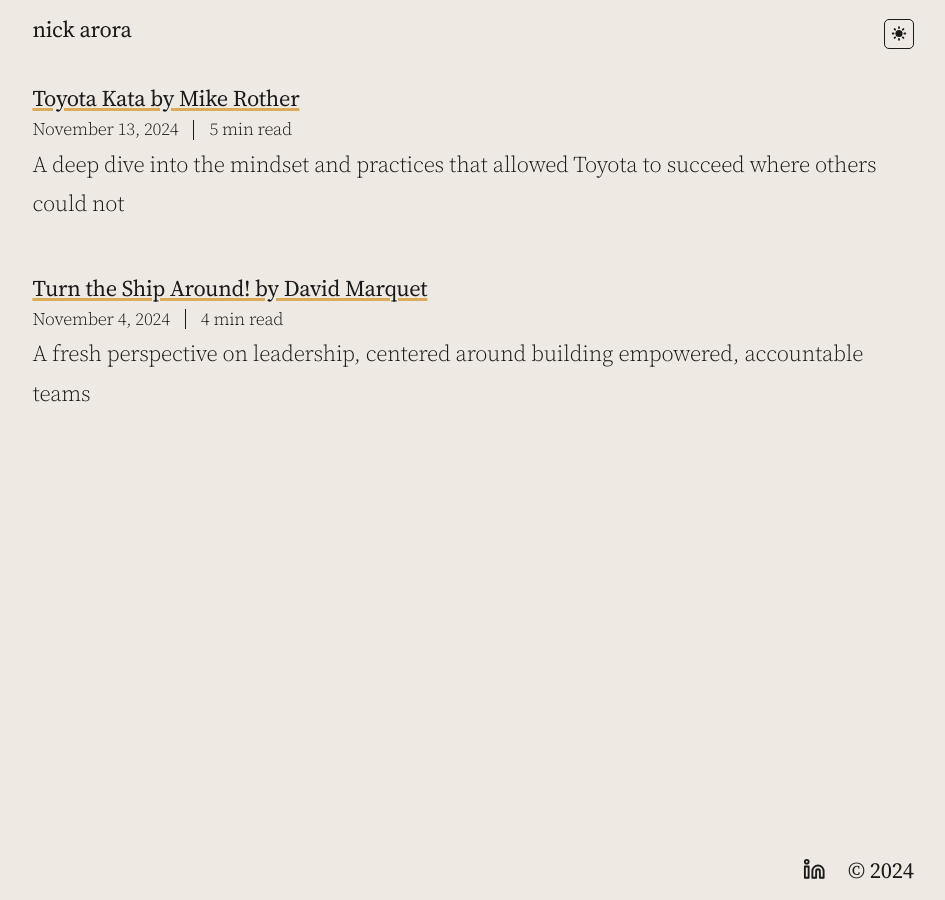
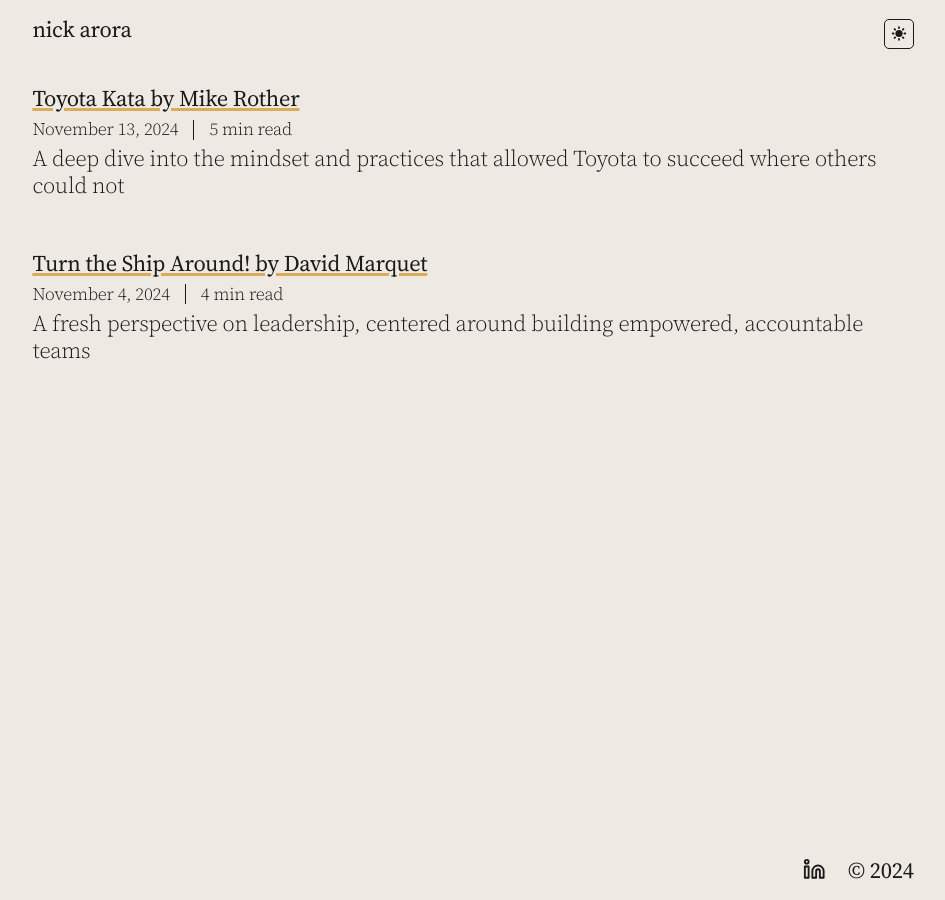
Before and after one commit to nickarora/nickarora.github.io, a Jekyll site: the page built from _app/_pages/index.html, in a window 1280 px wide. Shown: the whole page, without its empty margins (167-1112 px from the left). Built offline with Jekyll 4.4.1, drawn with Linux system fonts in a browser that asks for light colours.

Commit message:
Line height is controlled using variables

```diff
--- a/_app/_sass/elements.scss
+++ b/_app/_sass/elements.scss
@@ -10,7 +10,7 @@
   text-rendering: optimizeSpeed;
   font-family: var(--ff-body);
   font-size: var(--fs-2);
-  line-height: 1.75;
+  line-height: var(--lh-3);
   letter-spacing: -0.25px;
   color: var(--clr-foreground);
 
@@ -30,7 +30,7 @@
 h1, h2, h3 {
   font-family: var(--ff-header);
   font-weight: var(--fw-3);
-  line-height: 1.1;
+  line-height: var(--lh-1);
   letter-spacing: -0.75px;
 }
 
--- a/_app/_sass/fonts.scss
+++ b/_app/_sass/fonts.scss
@@ -47,6 +47,10 @@
   --fw-2: 400;
   --fw-3: 600;
   --fw-4: 800;
+
+  --lh-1: 1.1;
+  --lh-2: 1.2;
+  --lh-3: 1.75;
 }
 
 @media (width < 600px) {
--- a/_app/_sass/posts.scss
+++ b/_app/_sass/posts.scss
@@ -17,6 +17,7 @@
 
     p {
       font-weight: var(--fw-1);
+      line-height: var(--lh-2);
     }
 
     .post-metadata {
```
